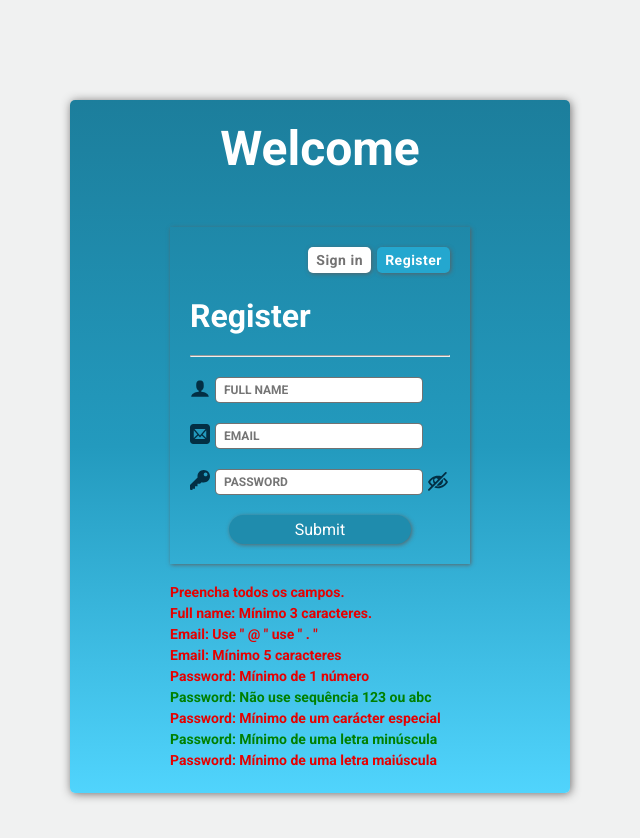
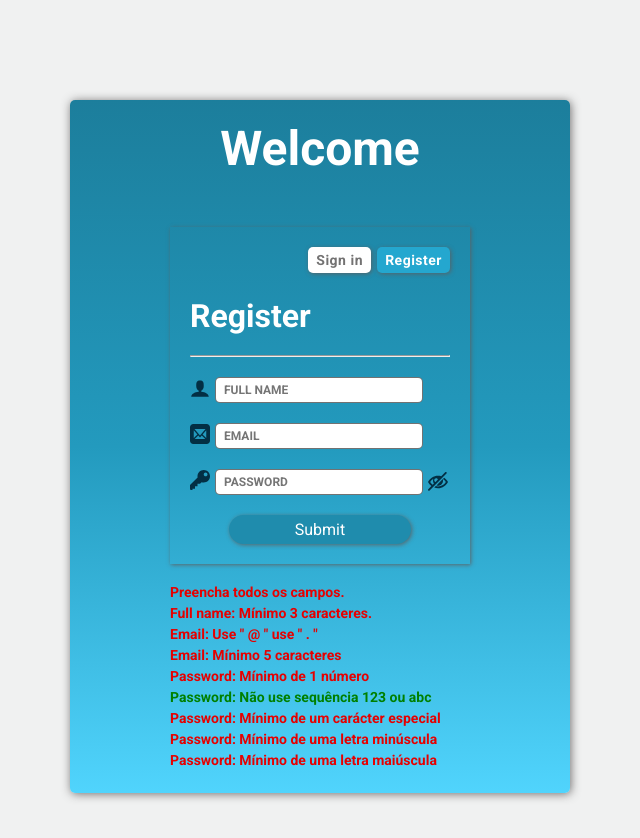
Before and after one commit to CelsoTavares/register-login, a React (Vite) app: page / in a window 1280 px wide. Shown: the top 838 px of the page, without its empty margins (320-960 px from the left). Built offline with nearby package versions, Linux system fonts and the light colour scheme.

Commit message:
Update App.jsx

```diff
--- a/src/App.jsx
+++ b/src/App.jsx
@@ -5,7 +5,7 @@ function App() {
 
   const [name, setName] = useState('')
   const [email, setEmail] = useState('')
-  const [password1, setPassword] = useState()
+  const [password1, setPassword] = useState('')
   const [text, setText] = useState('password')
   const [eye, setEye] = useState('visible')
 
```
